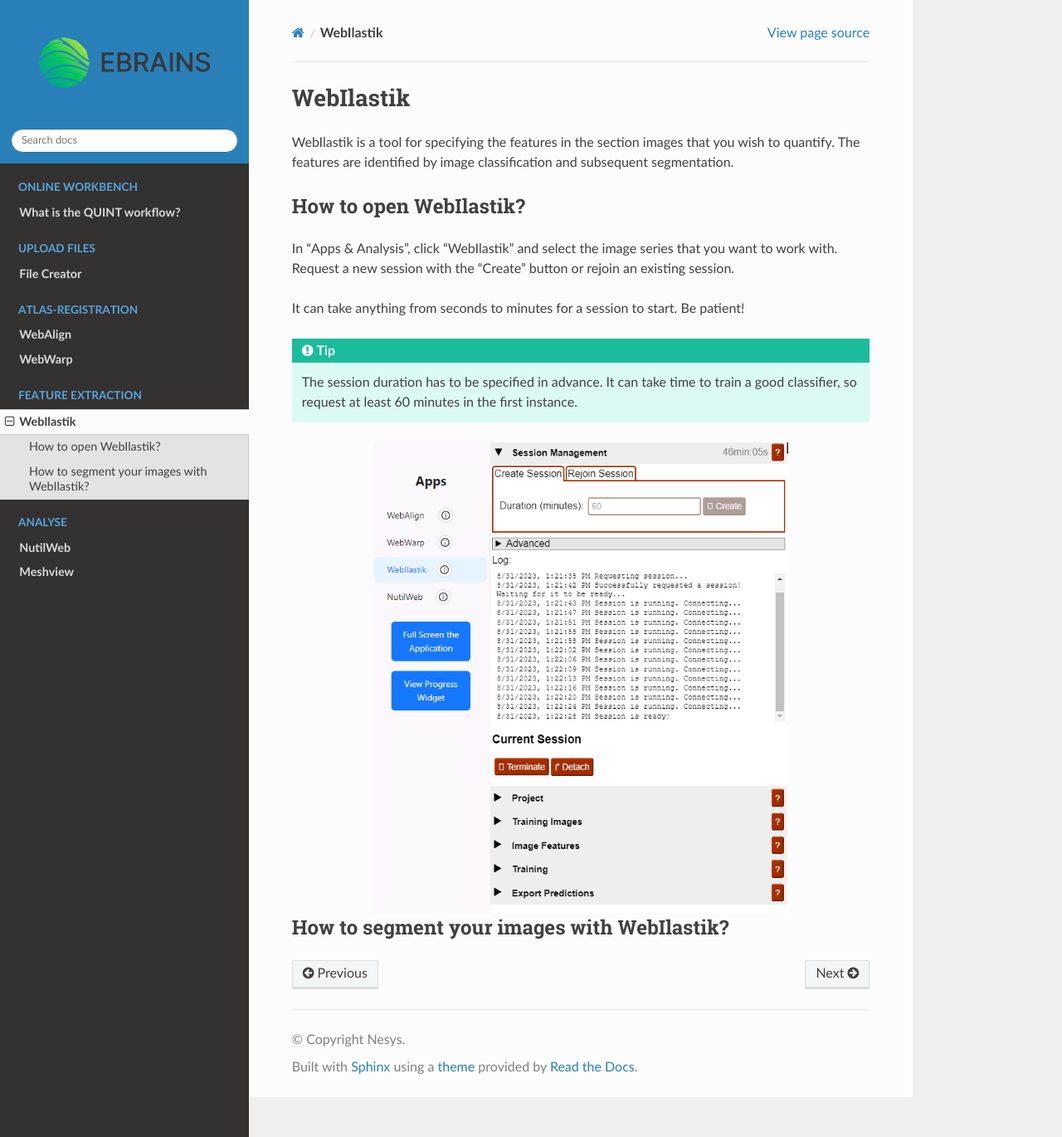
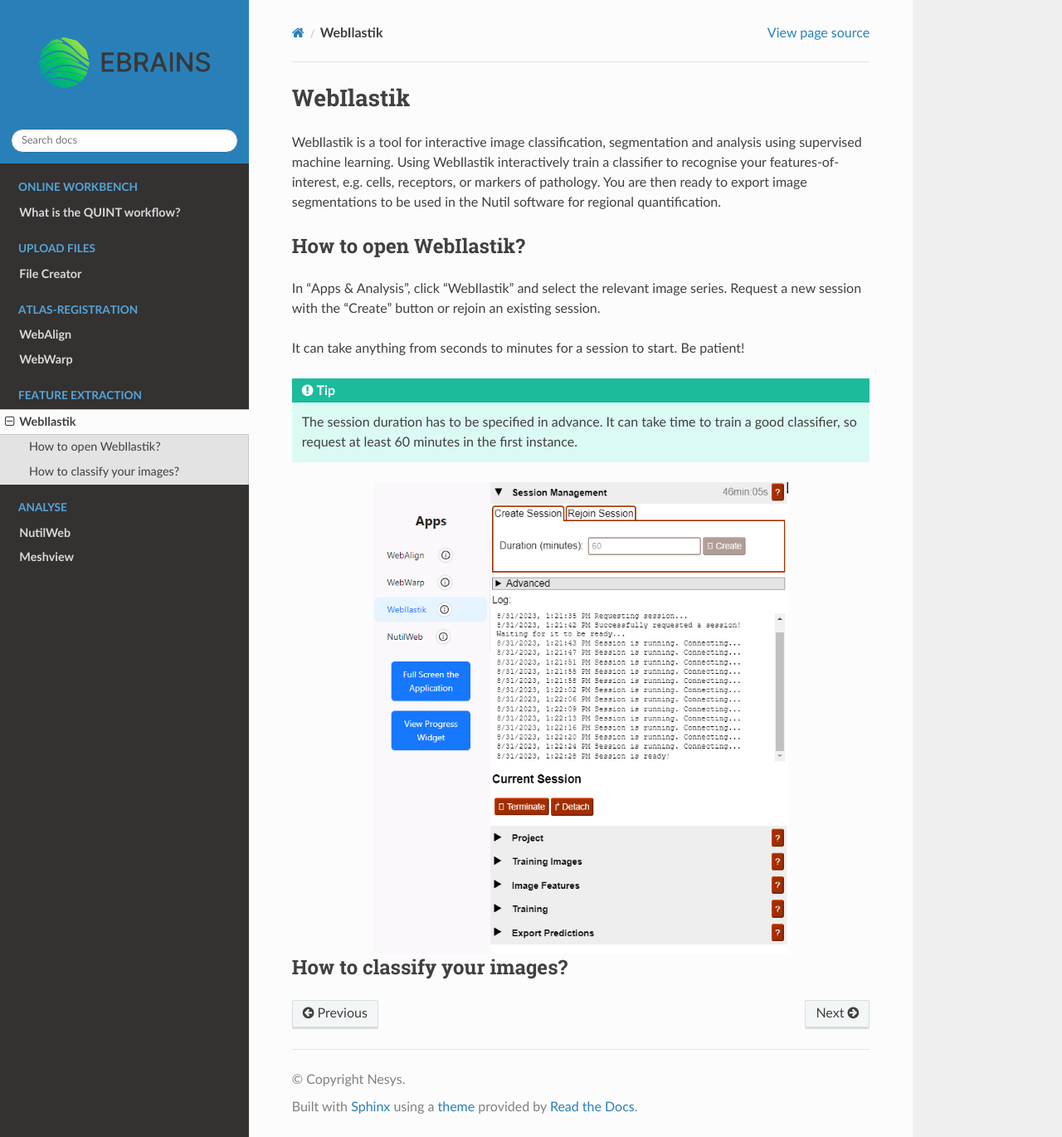
Before and after one commit to Neural-Systems-at-UIO/QUINT_webtools, a Sphinx documentation site: the page built from docs/WebIlastik.rst, in a window 1280 px wide and 1370 px high. Shown: the whole window at 83% size. Built offline with Sphinx 7.4.7 and the Read the Docs theme 2.0.0, drawn with Linux system fonts in a browser that asks for light colours.

Commit message:
Update WebIlastik.rst

```diff
--- a/docs/WebIlastik.rst
+++ b/docs/WebIlastik.rst
@@ -1,12 +1,11 @@
 **WebIlastik**
 ================
 
-WebIlastik is a tool for specifying the features in the section images that you wish to quantify. The features are identified by image classification and subsequent segmentation.
-
+WebIlastik is a tool for interactive image classification, segmentation and analysis using supervised machine learning. Using WebIlastik interactively train a classifier to recognise your features-of-interest, e.g. cells, receptors, or markers of pathology. You are then ready to export image segmentations to be used in the Nutil software for regional quantification.
 
 How to open WebIlastik?
 ---------------------------
-In “Apps & Analysis”, click “WebIlastik” and select the image series that you want to work with. Request a new session with the "Create" button or rejoin an existing session.
+In “Apps & Analysis”, click “WebIlastik” and select the relevant image series. Request a new session with the "Create" button or rejoin an existing session.
 
 It can take anything from seconds to minutes for a session to start. Be patient!
 
@@ -16,5 +15,5 @@
   :align: center
   :width: 500
 
-How to segment your images with WebIlastik?
+How to classify your images?
 -------------------------------------------
```
